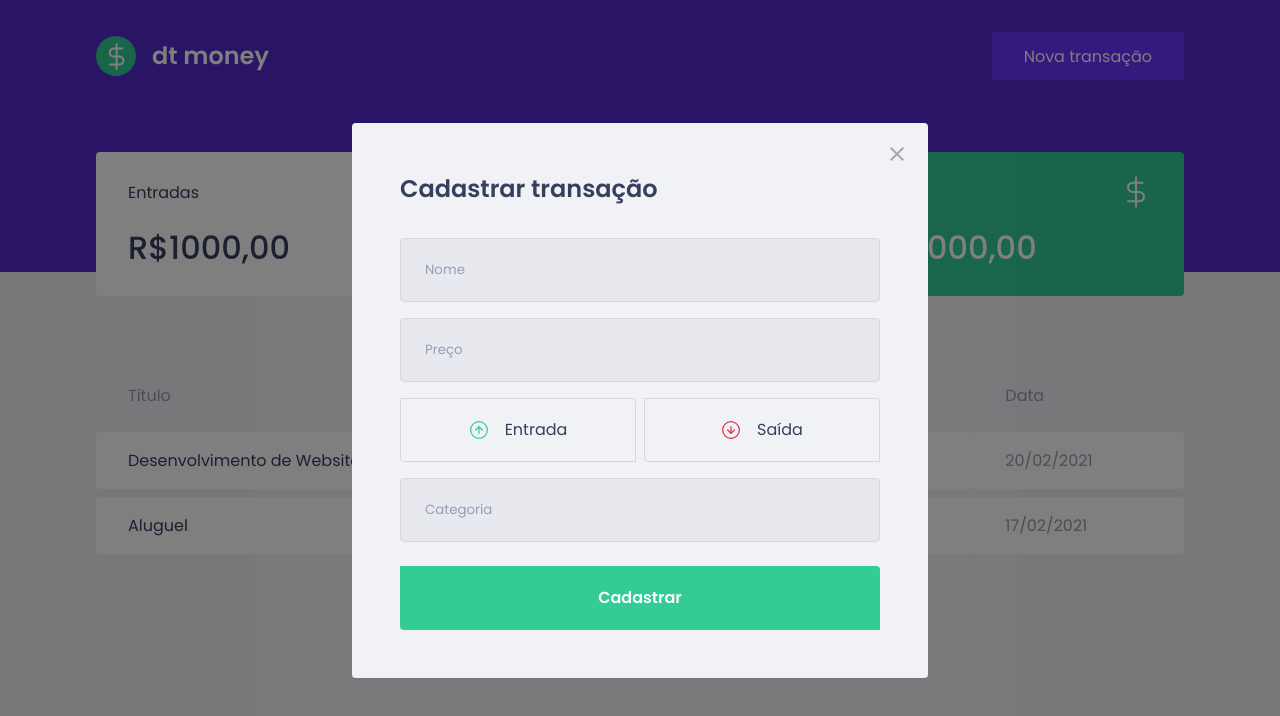
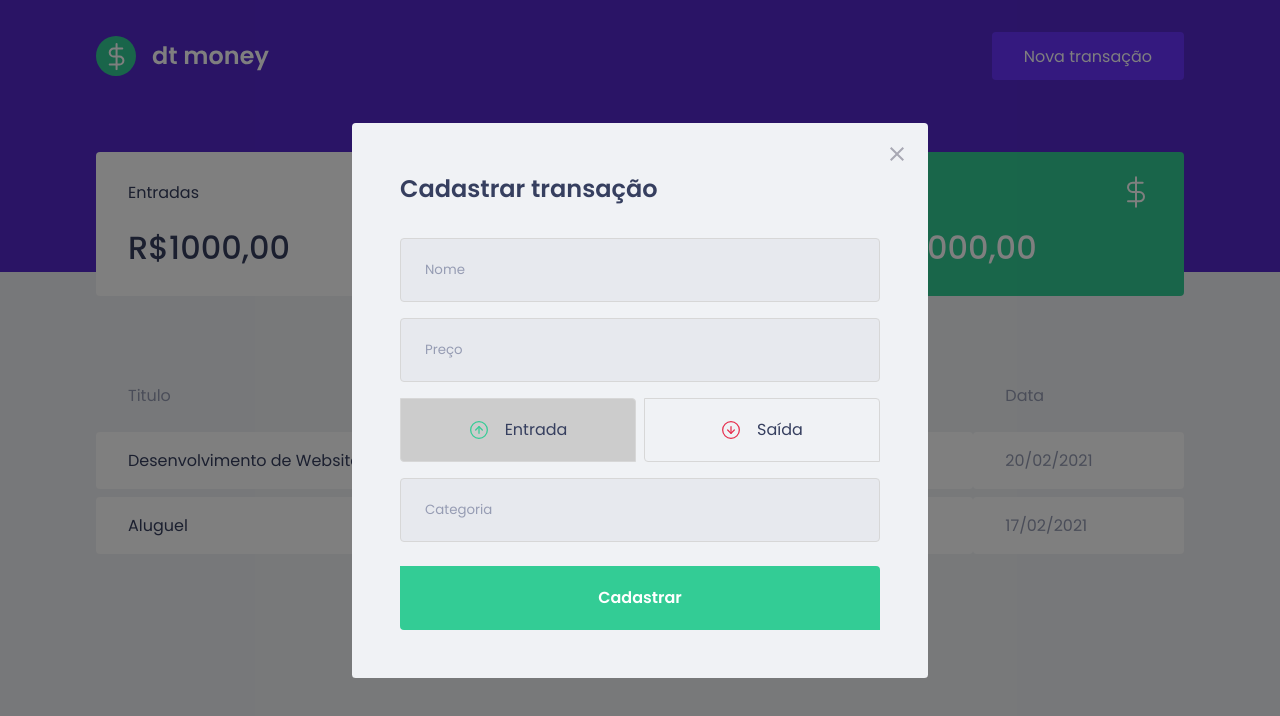
Before and after one commit to AdrianoMoreira86/dtmoney, a React (Create React App) app: page / in a window 1280 px wide. Both pictures are taken after a click on the button "Nova transação". Shown: the top 716 px of the page. Built offline with nearby package versions, Linux system fonts and the light colour scheme; no server answers; what miragejs would draw is missing.

Commit message:
buttons functions

```diff
--- a/src/components/NewTransactionModal/index.tsx
+++ b/src/components/NewTransactionModal/index.tsx
@@ -1,8 +1,9 @@
 import Modal from 'react-modal';
-import { Container, TransactionTypeContainer } from './styles';
+import { Container, TransactionTypeContainer, RadioBox } from './styles';
 import closeImg from '../../assets/close.svg';
 import incomeImg from '../../assets/income.svg';
 import outcomeImg from '../../assets/outcome.svg';
+import { useState } from 'react';
 
 interface NewTransactionModalProps {
     isOpen: boolean;
@@ -10,6 +11,8 @@ interface NewTransactionModalProps {
 }
 
 export function NewTransactionModal({ isOpen, onRequestClose }: NewTransactionModalProps) {
+
+    const [type, setType] = useState('deposit');
 
     return(
         <Modal
@@ -40,19 +43,24 @@ export function NewTransactionModal({ isOpen, onRequestClose }: NewTransactionMo
             />
 
             <TransactionTypeContainer>
-                <button
+                <RadioBox
                     type='button'
+                    onClick={() => setType('deposit')}
+                    isActive={type === 'deposit'}
                 >
                     <img src={incomeImg} alt="Entrada" />
                     <span>Entrada</span>
-                </button>
+                </RadioBox>
 
-                <button
+                <RadioBox
                     type='button'
+                    onClick={() => setType('withdraw')}
+                    isActive={type === 'withdraw'}
+
                 >
                     <img src={outcomeImg} alt="Saída" />
                     <span>Saída</span>
-                </button>
+                </RadioBox>
 
 
             </TransactionTypeContainer>
--- a/src/components/NewTransactionModal/styles.ts
+++ b/src/components/NewTransactionModal/styles.ts
@@ -57,13 +57,18 @@ export const TransactionTypeContainer = styled.div`
     display: grid;
     grid-template-columns: 1fr 1fr;
     gap: 0.5rem;
+`;
 
-    button {
+interface RadioBoxProps {
+    isActive: boolean;
+}
+
+export const RadioBox = styled.button<RadioBoxProps>`
         height: 4rem;
         border: 1px solid #d7d7d7;
         border-radius: 0%.25rem;
 
-        background: transparent;
+        background: ${(props) => props.isActive ? '#ccc' : 'transparent'};
 
         display: flex;
         align-items: center;
@@ -74,9 +79,7 @@ export const TransactionTypeContainer = styled.div`
         &:hover {
             border-color: ${darken(0.1, '#d7d7d7')};
         }
-    }
-
-    img {
+        img {
         width: 20px;
         height: 20px;
     }
@@ -89,4 +92,4 @@ export const TransactionTypeContainer = styled.div`
 
     }
 
-`;
+`
```
